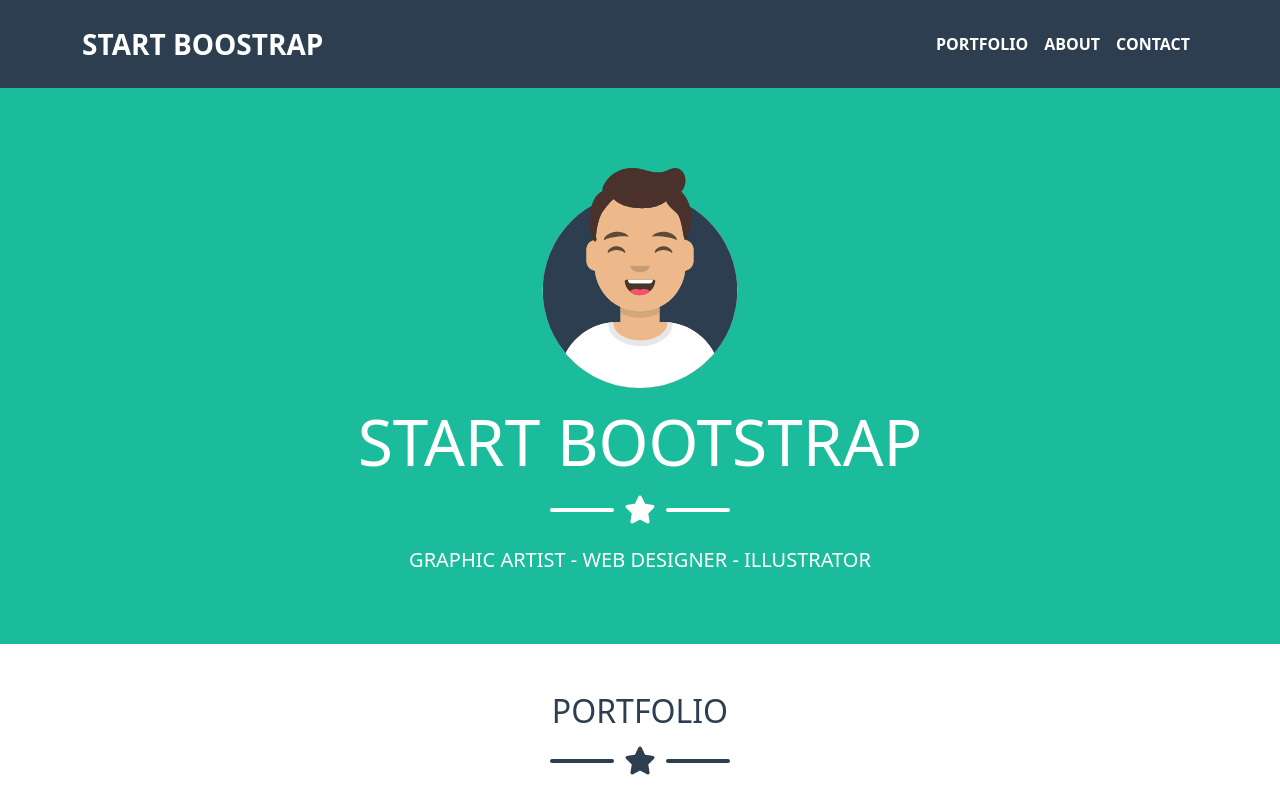
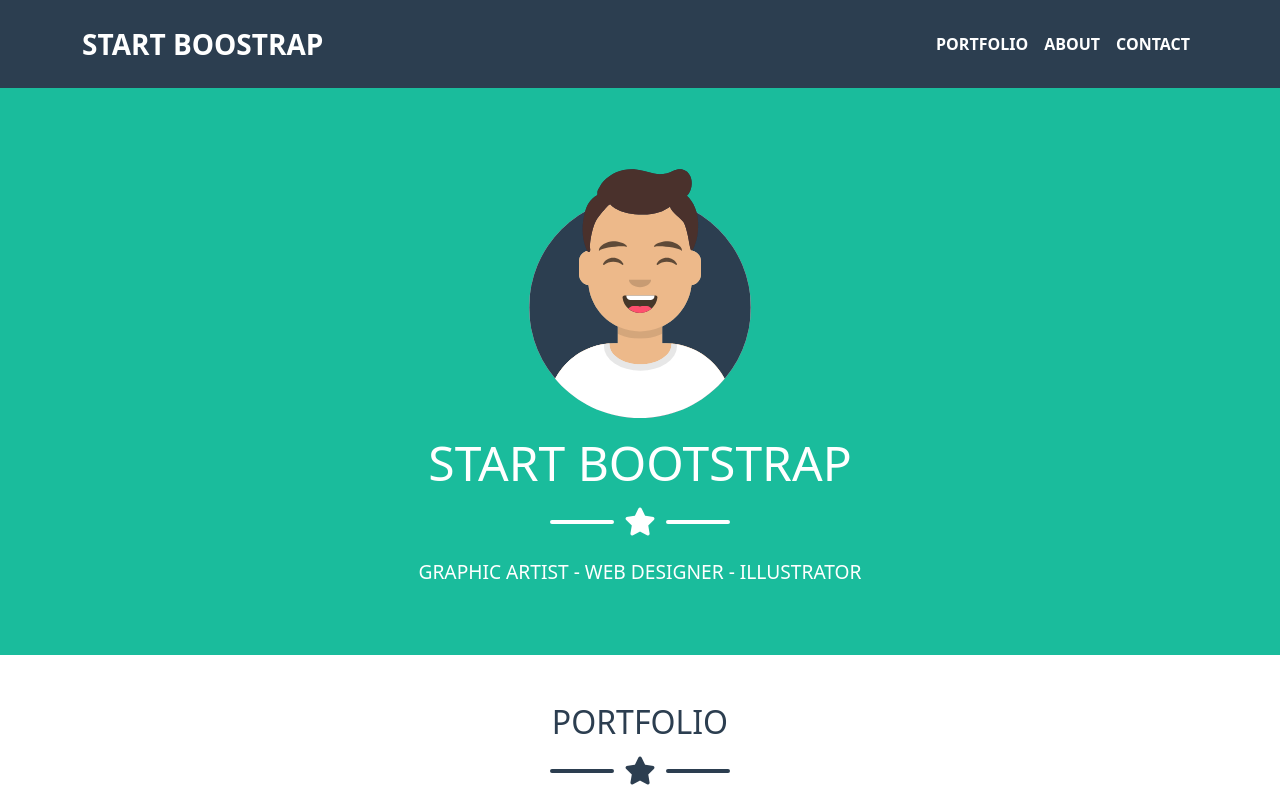
Before and after one commit to MartinelliFabio/html-css-bootstrap-freelancer, a plain HTML site: page index.html in a window 1280 px wide. Shown: the top 796 px of the page. Drawn offline with nearby package versions, Linux system fonts and the light colour scheme.

Commit message:
fixed h1 and h4 (main - hero)

```diff
--- a/css/style.css
+++ b/css/style.css
@@ -67,11 +67,11 @@ header {
 }
 
 #hero h1 {
-    font-size: 5vw;
+    font-size: 3em;
 }
 
 #hero h4 {
-
+    font-size: 1.2em;
 }
 
 .layover-container::after {
@@ -138,7 +138,7 @@ header {
 }
 
 .avatar {
-    width: 38%;
+    width: 55%;
     max-width: 100%;
 }
 
--- a/index.html
+++ b/index.html
@@ -50,7 +50,7 @@
                         <div class="icon justify-content-center">
                             <i class="fa-solid fa-star text-white fs-3"></i>
                         </div>
-                        <h5 class="text-white text-uppercase pt-4">Graphic artist - Web Designer - Illustrator</h5>
+                        <h4 class="text-white text-uppercase pt-4">Graphic artist - Web Designer - Illustrator</h4>
                     </div>
                 </div>
             </div>
@@ -156,8 +156,10 @@
 
     </main>
 
+    <!-- Sezione Footer -->
     <footer>
 
+        <!-- Sezione Footer Top -->
         <div id="footer-top" class="my-bg-grey text-white text-center pt-5 pb-5">
             <div class="container-md">
                 <div class="row">
@@ -180,6 +182,7 @@
             </div>
         </div>
 
+        <!-- Sezione Footer Bottom -->
         <div id="footer-bottom" class="my-bg-dark-grey pt-4 pb-4 text-white text-center">
             <div class="container-md">
                 <p>Copyright <i class="fa-regular fa-copyright"></i> Your Website 2019</p>
@@ -187,5 +190,6 @@
         </div>
 
     </footer>
+
 </body>
 </html>
```
